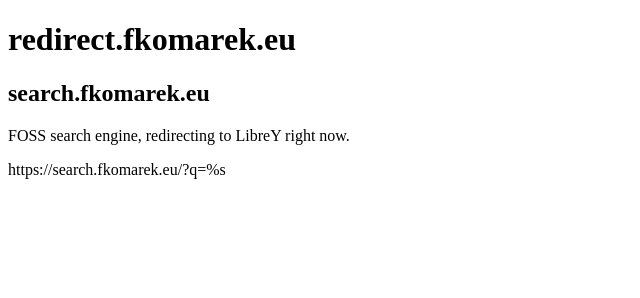
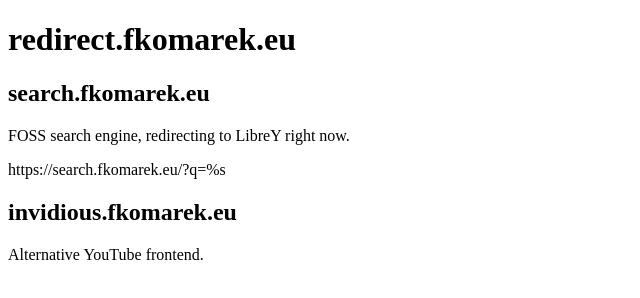
Before and after one commit to filip2cz/domain-forward, a plain HTML site: page index.html in a window 1280 px wide. Shown: the whole page, without its empty margins (0-640 px from the left). Drawn offline with Linux system fonts and the light colour scheme.

Commit message:
ADD: invidious.fkomarek.eu

```diff
--- a/index.html
+++ b/index.html
@@ -1,5 +1,5 @@
 <!DOCTYPE html>
-<html lang='cs'>
+<html lang='en'>
 
 <head>
     <title>redirect.fkomarek.eu</title>
@@ -17,7 +17,9 @@
 
         <p>https://search.fkomarek.eu/?q=%s</p>
 
-        <p></p>
+        <h2>invidious.fkomarek.eu</h2>
+
+        <p>Alternative YouTube frontend.</p>
 
         <script>
             // Function to redirect to the new domain while preserving the path
```
